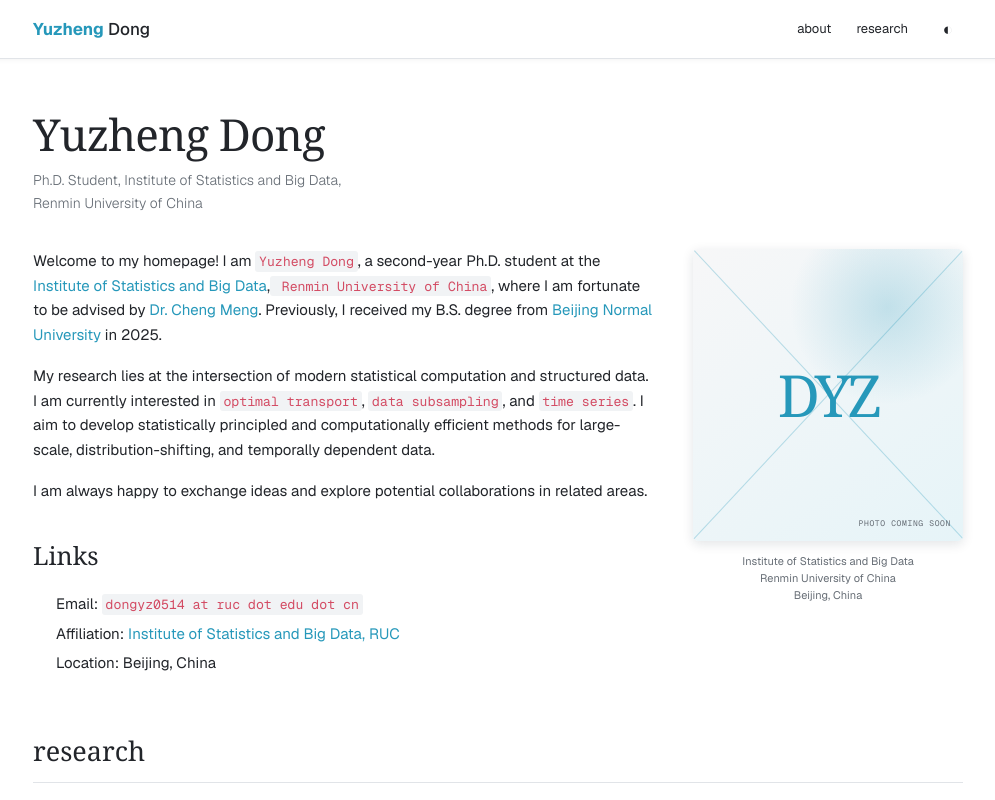
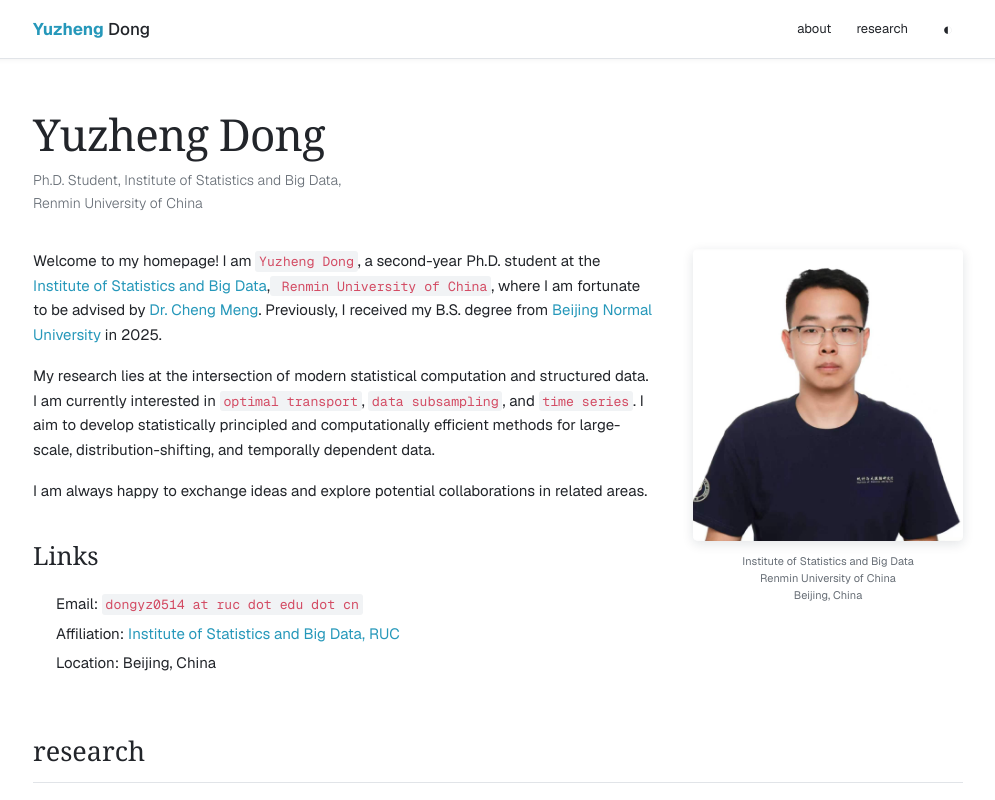
Before and after one commit to yuzheng0514-rgb/myhomepage, a Next.js app: page / in a window 1280 px wide. Shown: the top 800 px of the page, without its empty margins (142-1137 px from the left). Built offline with nearby package versions, Linux system fonts and the light colour scheme.

Commit message:
Add profile photo

```diff
--- a/app/globals.css
+++ b/app/globals.css
@@ -188,54 +188,19 @@ code {
 }
 
 .profile-photo {
-  position: relative;
-  display: grid;
   width: 100%;
   aspect-ratio: 1 / 1.08;
-  place-items: center;
   overflow: hidden;
   border-radius: 5px;
-  background:
-    radial-gradient(circle at 72% 20%, rgba(38, 152, 186, 0.23), transparent 32%),
-    linear-gradient(145deg, var(--surface), var(--accent-soft));
   box-shadow: var(--shadow);
 }
 
-.profile-photo::before,
-.profile-photo::after {
-  position: absolute;
-  width: 150%;
-  height: 1px;
-  background: color-mix(in srgb, var(--accent) 30%, transparent);
-  content: "";
-}
-
-.profile-photo::before {
-  transform: rotate(47deg);
-}
-
-.profile-photo::after {
-  transform: rotate(-47deg);
-}
-
-.profile-photo span {
-  z-index: 1;
-  color: var(--accent);
-  font-family: Georgia, "Times New Roman", serif;
-  font-size: 58px;
-  letter-spacing: -0.06em;
-}
-
-.profile-photo small {
-  position: absolute;
-  right: 12px;
-  bottom: 10px;
-  z-index: 1;
-  color: var(--muted);
-  font-family: var(--font-geist-mono), monospace;
-  font-size: 8px;
-  letter-spacing: 0.08em;
-  text-transform: uppercase;
+.profile-photo img {
+  display: block;
+  width: 100%;
+  height: 100%;
+  object-fit: cover;
+  object-position: center top;
 }
 
 .profile-info {
--- a/app/page.tsx
+++ b/app/page.tsx
@@ -52,9 +52,13 @@ export default function Home() {
           </header>
 
           <aside className="profile">
-            <div className="profile-photo" role="img" aria-label="Profile photo placeholder">
-              <span>DYZ</span>
-              <small>photo coming soon</small>
+            <div className="profile-photo">
+              <img
+                src="./profile.jpg"
+                alt="Portrait of Yuzheng Dong"
+                width="1280"
+                height="1280"
+              />
             </div>
             <div className="profile-info">
               Institute of Statistics and Big Data<br />
```
Also changed, not shown: public/profile.jpg (added).
